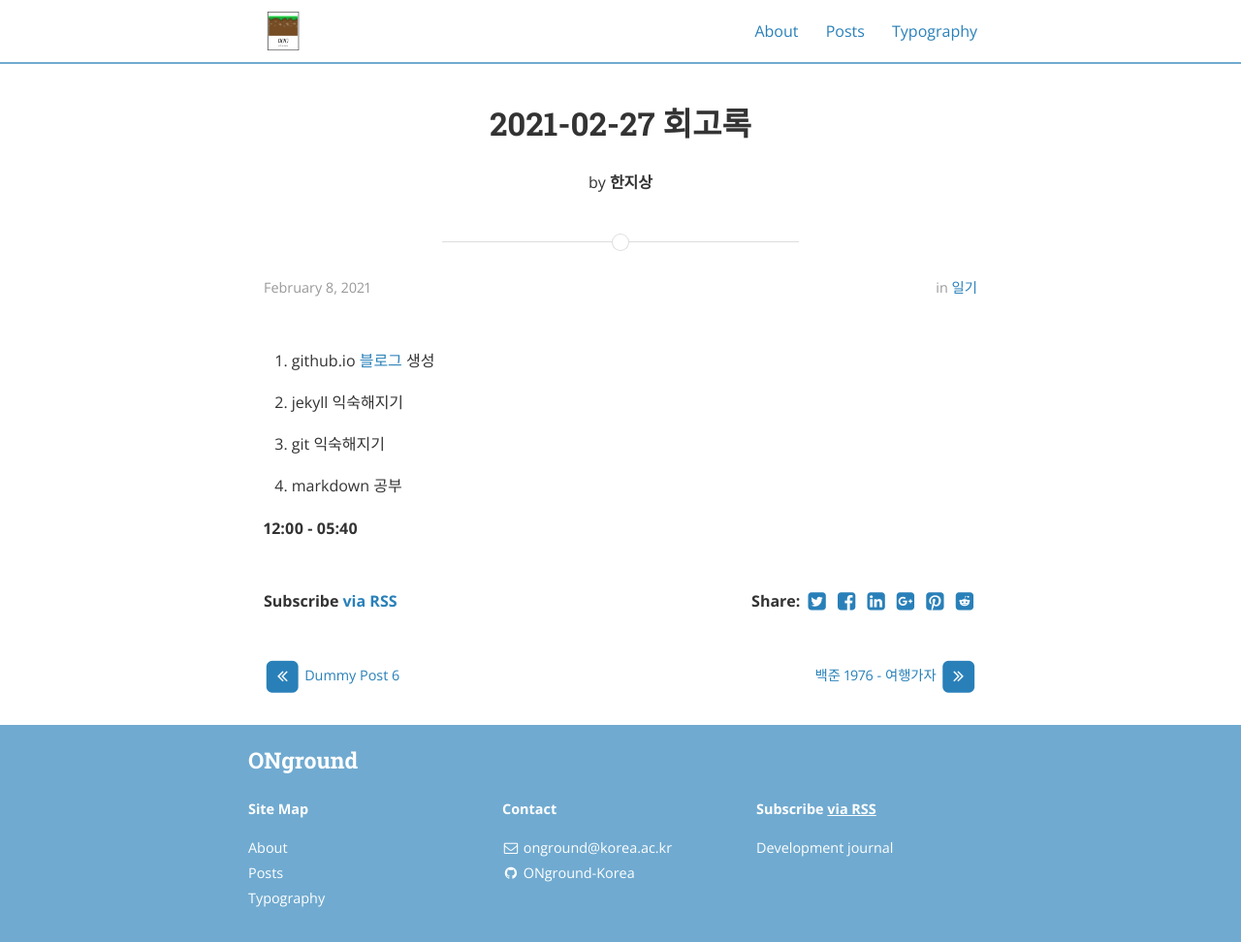
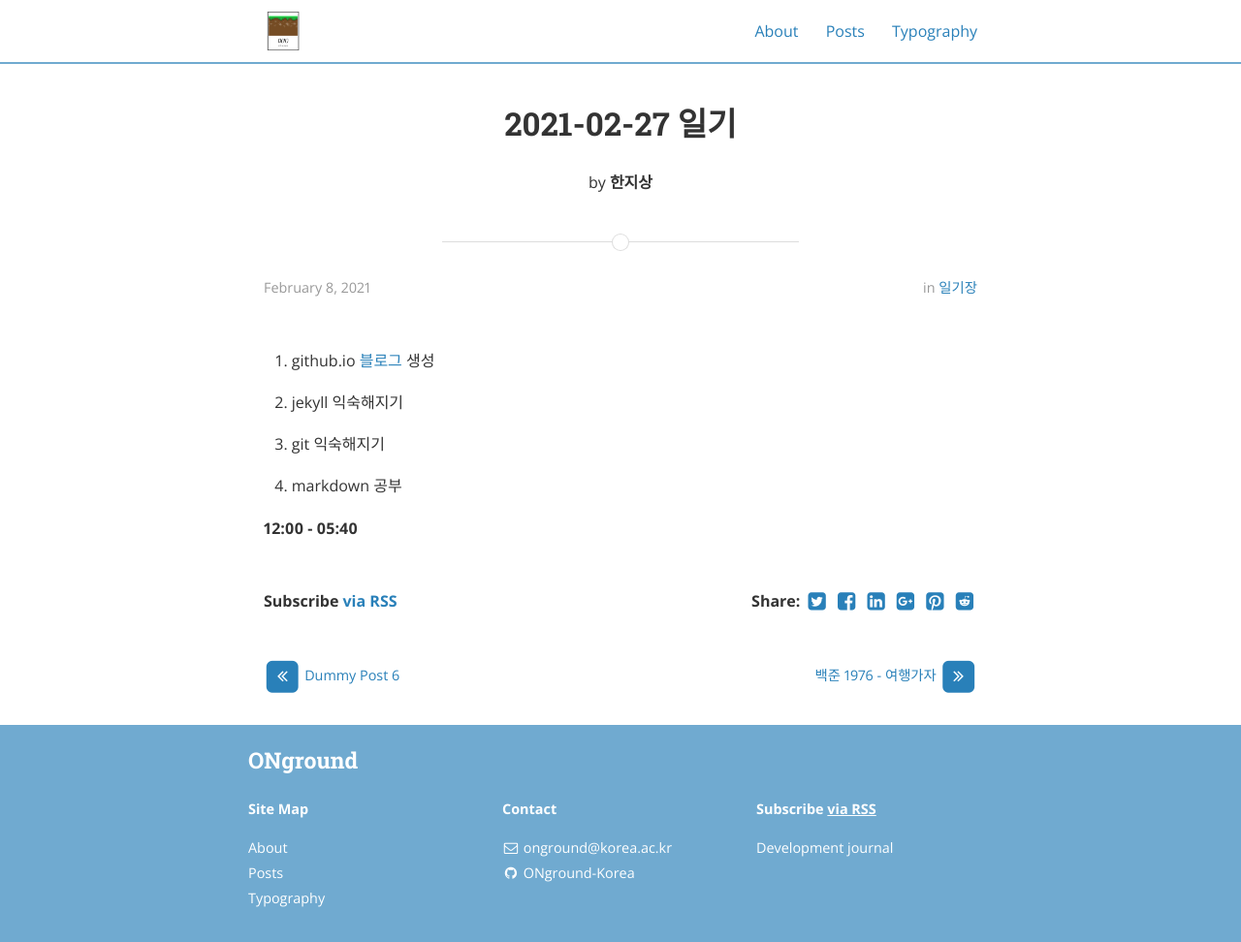
Before and after one commit to ONground-Korea/ONground-Korea.github.io, a Jekyll site: the page built from _posts/2021-02-08-일기.md, in a window 1280 px wide and 972 px high. Shown: the whole window at 97% size. Built offline with Jekyll 4.4.1, drawn with Linux system fonts in a browser that asks for light colours; nearby versions of some CDN libraries.

Commit message:
일기장

```diff
--- a/_posts/2021-02-08-일기.md
+++ b/_posts/2021-02-08-일기.md
@@ -1,9 +1,9 @@
 ---
 layout: post
-title: "2021-02-27 회고록"
+title: "2021-02-27 일기"
 date: 2021-02-08
 author: 한지상
-categories: 일기
+categories: 일기장
 ---
 
 1. github.io [블로그][blog] 생성
```
